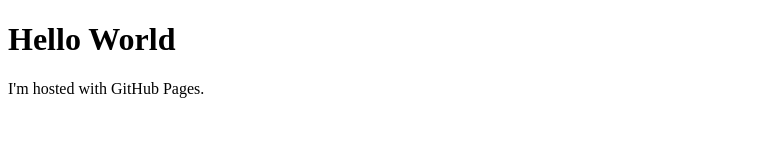
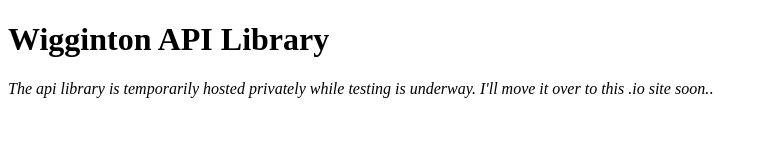
Before and after one commit to wigginton/wigginton.github.io, a plain HTML site: page index.html in a window 1280 px wide. Shown: the whole page, without its empty margins (0-768 px from the left). Drawn offline with Linux system fonts and the light colour scheme.

Commit message:
Update index.html

```diff
--- a/index.html
+++ b/index.html
@@ -1,7 +1,7 @@
 <!DOCTYPE html>
 <html>
 <body>
-<h1>Hello World</h1>
-<p>I'm hosted with GitHub Pages.</p>
+<h1>Wigginton API Library</h1>
+<p><i>The api library is temporarily hosted privately while testing is underway. I'll move it over to this .io site soon.</i>.</p>
 </body>
 </html>
```
